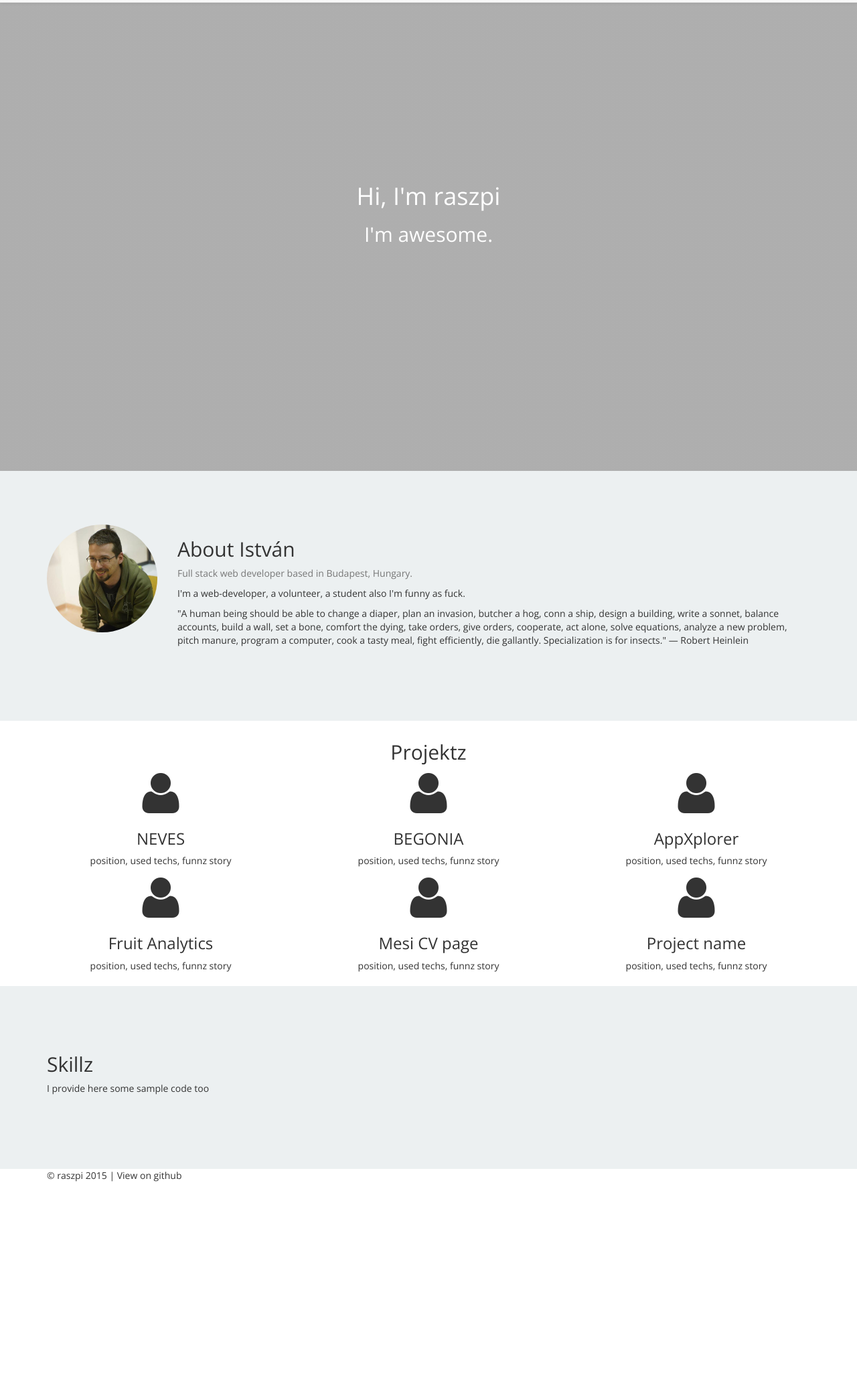
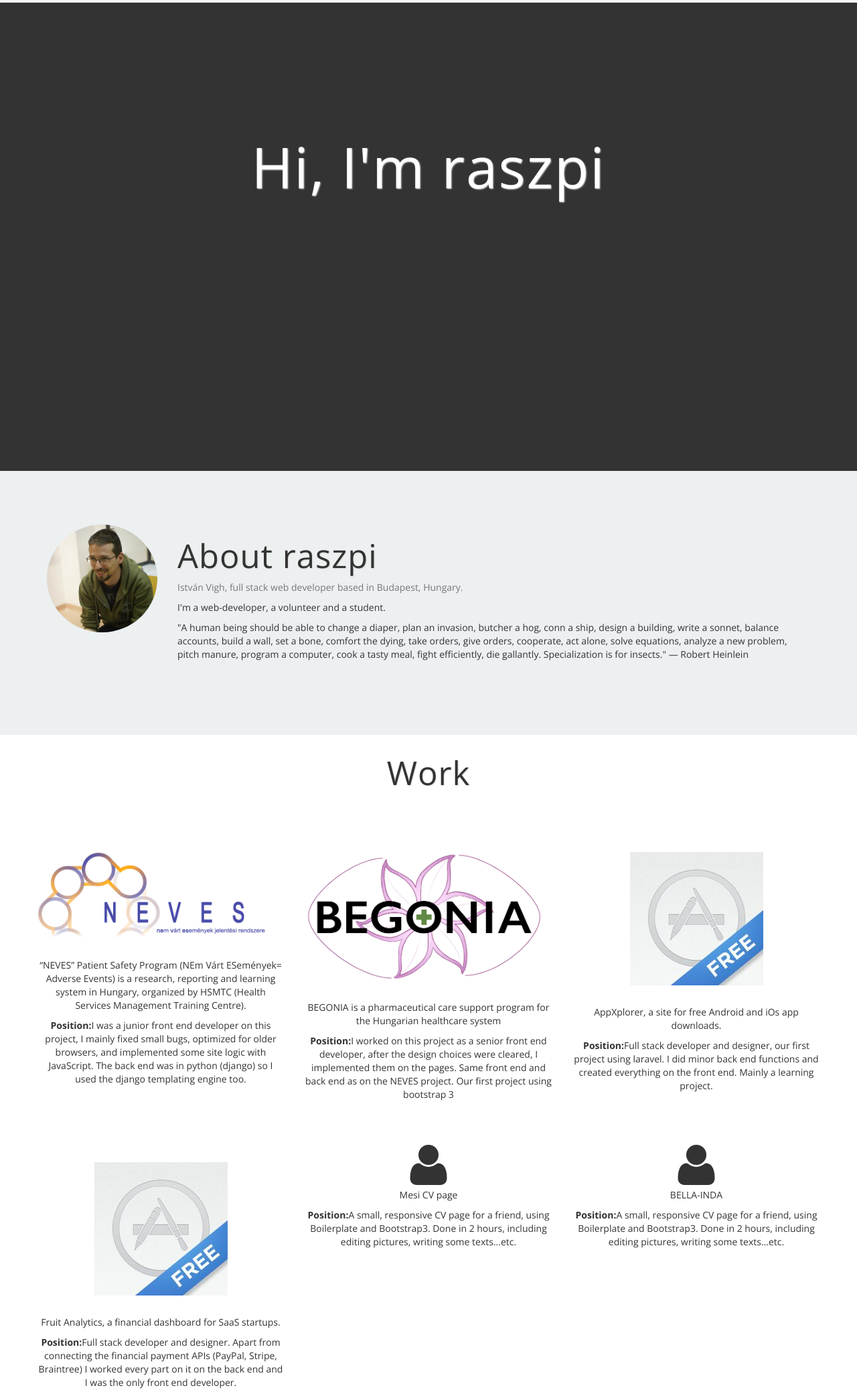
Before and after one commit to raszpi/raszpi.github.io, a plain HTML site: page index.html in a window 1280 px wide. Shown: the part 47-2134 px from the top of the page at 67% size. Before the commit the page ends 1842 px from the top, so only its background shows below. Drawn offline with nearby package versions, Linux system fonts and the light colour scheme.

Commit message:
writing content

```diff
--- a/css/main.css
+++ b/css/main.css
@@ -1,5 +1,3 @@
-
-
 /* ==========================================================================
   Main page
    ========================================================================== */
@@ -8,10 +6,70 @@ body {
   font-family: 'Open Sans','Helvetica Neue',Arial,sans-serif;
 }
 
+h1 {
+  letter-spacing: 2px;
+  text-shadow: 1px 1px 2px #ddd;
+}
+
+h2 {
+  letter-spacing: 1px;
+  text-shadow: 1px 1px 2px #ddd;
+}
+
+h3 {
+  text-shadow: 1px 1px 2px #ddd;
+}
+
+@media (max-width: 400px) {
+  h1 {
+    font-size: 3em;
+  }
+  h2 {
+    font-size: 2em;
+  }
+  h3 {
+    font-size: 2em;
+  }
+}
+
+@media (min-width: 400px) {
+  h1 {
+    font-size: 4em;
+  }
+  h2 {
+    font-size: 3em;
+  }
+  h3 {
+    font-size: 2em;
+  }
+}
+
+@media (min-width: 801px) {
+  h1 {
+    font-size: 6em;
+  }
+  h2 {
+    font-size: 3.5em;
+  }
+  h3 {
+    font-size: 2.5em;
+  }
+}
+
+h1.title {
+  text-shadow: 1px 1px 2px #272727;
+}
+
+h2.descr {
+  text-shadow: 1px 1px 2px #272727;
+}
+
+
+
 
 header {
-  background: linear-gradient(rgba(94,94,94,.5),rgba(94,94,94,.5)),url(../img/background.jpg) no-repeat center top;
-  padding-top: 250px;
+  background: linear-gradient(rgba(0,0,0,.8),rgba(0,0,0,.8)),url(../img/background.jpg) no-repeat center top;
+  padding-top: 180px;
   background-attachment: relative;
   background-position: center center;
   background-size: 100%;
@@ -20,12 +78,48 @@ header {
   width: 100%;
 }
 
+div.social-media {
+  padding-top: 80px;
+}
+
+div.social-media a {
+  color: #fff;
+  text-shadow: 1px 1px 2px #272727;
+}
+
+div.social-media a:hover {
+  color: #ccc;
+  text-shadow: 1px 1px 2px #272727;
+}
+
+div.contact a {
+  color: #fff;
+  text-shadow: 1px 1px 2px #272727;
+}
+
+div.contact a:hover {
+  color: #ccc;
+  text-shadow: 1px 1px 2px #272727;
+}
+
 section.disclaimer {
   padding-top: 80px;
   padding-bottom: 100px;
 }
 
+section .col-sm-2 {
+  padding-top: 30px;
+}
+
 section.portfolio {
+  padding: 10px;
+}
+
+section.portfolio .col-md-4 {
+  padding-top: 50px;
+}
+
+footer {
   padding: 10px;
 }
 
@@ -41,3 +135,8 @@ section.portfolio {
 .text-on-dark {
   color: #fff;
 }
+
+.padding-vr {
+  padding-top: 30px;
+  padding-bottom: 30px;
+}
--- a/index.html
+++ b/index.html
@@ -12,7 +12,6 @@
     <style>
         body {
             padding-top: 50px;
-                padding-bottom: 20px;
         }
     </style>
     <link rel="stylesheet" href="css/bootstrap-theme.min.css">
@@ -50,7 +49,7 @@
         <div class="row">
           <div class="col-md-12 text-center text-on-dark">
             <h1>Hi, I'm raszpi</h1>
-            <h2>I'm awesome.</h2>
+            <h2></h2>
           </div>
         </div>
       </div>
@@ -60,12 +59,12 @@
       <div class="container">
         <div class="row">
           <div class="col-md-2 center-block">
-            <img src="img/profile.jpg" title="A picture from me. I'm smiling, because I'm a nice guy like that." class="img-responsive img-circle">
+            <img src="img/profile.jpg" title="A picture. I'm smiling, because I'm a nice guy like that." class="img-responsive img-circle">
           </div>
           <div class="col-md-10">
-            <h2>About István</h2>
-            <p class="text-muted">Full stack web developer based in Budapest, Hungary. </p>
-            <p>I'm a web-developer, a volunteer, a student also I'm funny as fuck.</p>
+            <h2>About raszpi</h2>
+            <p class="text-muted">István Vigh, full stack web developer based in Budapest, Hungary. </p>
+            <p>I'm a web-developer, a volunteer and a student.</p>
             <p>"A human being should be able to change a diaper, plan an invasion, butcher a hog, conn a ship, design a building, write a sonnet, balance accounts, build a wall, set a bone, comfort the dying, take orders, give orders, cooperate, act alone, solve equations, analyze a new problem, pitch manure, program a computer, cook a tasty meal, fight efficiently, die gallantly. Specialization is for insects." — Robert Heinlein</p>
           </div>
         </div>
@@ -76,40 +75,40 @@
       <div class="container">
         <div class="row">
           <div class="col-md-12 text-center">
-            <h2>Projektz</h2>
+            <h2>Work</h2>
           </div>
         <div class="row">
           <div class="col-md-4 text-center">
-            <i class="fa fa-user fa-5x"></i><br>
-            <h3>NEVES</h3>
-            <p>position, used techs, funnz story</p>
+            <img src="img/projects/neves.jpg" class="img-responsive center-block padding-vr" title="NEVES logo">
+            <p>“NEVES” Patient Safety Program (NEm Várt ESemények= Adverse Events) is a research, reporting and learning system in Hungary, organized by HSMTC (Health Services Management Training Centre).</p>
+            <p><strong>Position:</strong>I was a junior front end developer on this project, I mainly fixed small bugs, optimized for older browsers, and implemented some site logic with JavaScript. The back end was in python (django) so I used the django templating engine too.</p>
           </div>
           <div class="col-md-4 text-center">
-            <i class="fa fa-user fa-5x"></i><br>
-            <h3>BEGONIA</h3>
-            <p>position, used techs, funnz story</p>
+            <img src="img/projects/begonia.png" class="img-responsive center-block padding-vr" title="BEGONIA logo">
+            <p>BEGONIA is a pharmaceutical care support program for the Hungarian healthcare system</p>
+            <p><strong>Position:</strong>I worked on this project as a senior front end developer, after the design choices were cleared, I implemented them on the pages. Same front end and back end as on the NEVES project. Our first project using bootstrap 3</p>
           </div>
           <div class="col-md-4 text-center">
-            <i class="fa fa-user fa-5x"></i><br>
-            <h3>AppXplorer</h3>
-            <p>position, used techs, funnz story</p>
+            <img src="img/projects/appxplorer.jpg" class="img-responsive center-block padding-vr" title="AppXplorer logo">
+            <p>AppXplorer, a site for free Android and iOs app downloads.</p>
+            <p><strong>Position:</strong>Full stack developer and designer, our first project using laravel. I did minor back end functions and created everything on the front end. Mainly a learning project.</p>
           </div>
         </div>
         <div class="row">
           <div class="col-md-4 text-center">
-            <i class="fa fa-user fa-5x"></i><br>
-            <h3>Fruit Analytics</h3>
-            <p>position, used techs, funnz story</p>
+            <img src="img/projects/appxplorer.jpg" class="img-responsive center-block padding-vr" title="AppXplorer logo">
+            <p>Fruit Analytics, a financial dashboard for SaaS startups.</p>
+            <p><strong>Position:</strong>Full stack developer and designer. Apart from connecting the financial payment APIs (PayPal, Stripe, Braintree) I worked every part on it on the back end and I was the only front end developer.</p>
           </div>
           <div class="col-md-4 text-center">
             <i class="fa fa-user fa-5x"></i><br>
-            <h3>Mesi CV page</h3>
-            <p>position, used techs, funnz story</p>
+            <p>Mesi CV page</p>
+            <p><strong>Position:</strong>A small, responsive CV page for a friend, using Boilerplate and Bootstrap3. Done in 2 hours, including editing pictures, writing some texts...etc.</p>
           </div>
           <div class="col-md-4 text-center">
             <i class="fa fa-user fa-5x"></i><br>
-            <h3>Project name</h3>
-            <p>position, used techs, funnz story</p>
+            <p>BELLA-INDA</p>
+            <p><strong>Position:</strong>A small, responsive CV page for a friend, using Boilerplate and Bootstrap3. Done in 2 hours, including editing pictures, writing some texts...etc.</p>
           </div>
         </div>
       </div>
@@ -120,17 +119,17 @@
         <div class="row">
           <div class="col-md-12">
             <h2>Skillz</h2>
-            <p>I provide here some sample code too</p>
+            <p>I learn fast.</p>
           </div>
         </div>
       </div>
     </section>
 
-    <footer>
+    <footer class="bg-grey">
       <div class="container">
         <div class="row">
           <div class="col-md-12">
-            <p>&copy; raszpi 2015 | View on github</p>
+            <span class="pull-right">&copy; raszpi 2015 | <a href="https://github.com/raszpi/raszpi.github.io">View on github</a></span>
           </div>
         </div>
       </div>
@@ -152,5 +151,6 @@
       r.parentNode.insertBefore(e,r)}(window,document,'script','ga'));
       ga('create','UA-510221-10','auto');ga('send','pageview');
     </script>
+
   </body>
 </html>
```
Also changed, not shown: favicon.ico, img/projects/appxplorer.jpg (added), img/projects/begonia.png (added), img/projects/neves.jpg (added). Lines whose indentation alone changed are shown as unchanged.
